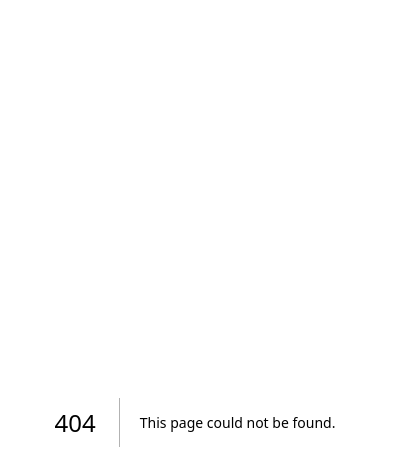
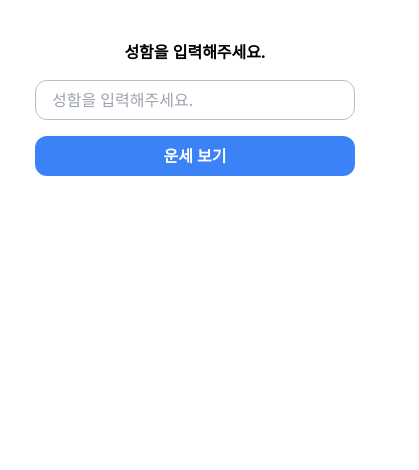
Before and after one commit to Hyun-EG/fortune-doctor-assignment, a Next.js app: page /username in a window 390 px wide. Before the commit this address had no page. Shown: the top 470 px of the page, 419 px wide, since content can reach past the window. Built offline with nearby package versions, Linux system fonts and the light colour scheme.

Commit message:
Feat: 정보 기입 페이지  및 세션스토리지 로직 추가 및 페이지별 반응형 디자인 수정:

```diff
--- a/app/_components/fortune-table/Header.tsx
+++ b/app/_components/fortune-table/Header.tsx
@@ -1,8 +1,9 @@
 const Header = () => {
+  const name = sessionStorage.getItem("name");
   return (
     <header className="w-full h-14 pt-3 flex flex-col gap-1 bg-[url('/images/img-layer.png')] bg-no-repeat bg-cover">
       <p className="text-center font-bold text-fortune-table-title-text-color">
-        김로켓님의 사주
+        {name}님의 사주
       </p>
       <p className="text-center text-xl font-extrabold text-fortune-table-title-text-color">
         1980년 8월27일 08:10
--- a/app/_pages/Home.tsx
+++ b/app/_pages/Home.tsx
@@ -1,14 +1,17 @@
+"use client";
+
 import FortuneTable from "@/app/_components/fortune-table/FortuneTable";
 const Home = () => {
+  const name = sessionStorage.getItem("name");
   return (
-    <div className="relative w-[375px] min-h-[2081px] flex flex-col justify-end items-center bg-[url('/images/bg.webp')] bg-cover bg-no-repeat">
-      <div className="absolute left-[17%] top-[31.5%]">
+    <div className="relative min-w-[448px] min-h-[2340px] flex flex-col justify-end items-center bg-[url('/images/bg.webp')] bg-cover bg-no-repeat">
+      <div className="absolute left-[18.5%] top-[33.9%]">
         <p className="font-bold">이제 본격적으로</p>
-        <p className="font-bold">OO님의 사주팔자를</p>
+        <p className="font-bold">{name}님의 사주팔자를</p>
         <p className="font-bold">분석해볼 차례네요.</p>
       </div>
-      <div className="absolute left-[14%] top-[49.2%]">
-        <p className="font-bold">제가 OO님의 사주를</p>
+      <div className="absolute left-[17%] top-[52.5%]">
+        <p className="font-bold">제가 {name}님의 사주를</p>
         <p className="font-bold">보기 쉽게 표로 정리했어요</p>
       </div>
       <div className="mb-20">
--- a/app/_pages/IntroScreen.tsx
+++ b/app/_pages/IntroScreen.tsx
@@ -8,7 +8,7 @@ import { useRouter } from "next/navigation";
 const IntroScreen = () => {
   const router = useRouter();
   return (
-    <div className="relative w-[375px] min-h-[667px] flex justify-center items-end bg-[url('/images/intro-screen.webp')] bg-cover bg-center">
+    <div className="relative min-w-[448px] min-h-[667px] flex justify-center items-end bg-[url('/images/intro-screen.webp')] bg-cover bg-center">
       <div className="absolute left-8 top-8">
         <div
           className="flex flex-col gap-2"
@@ -41,16 +41,16 @@ const IntroScreen = () => {
             곧 찾아올지도 몰라요&quot;
           </p>
         </div>
-        <div
+        <button
           onClick={() => {
-            router.push("/home");
+            router.push("/username");
           }}
           className="w-32 h-10 flex justify-center items-center bg-white rounded-3xl"
         >
           <span className="inline-block text-xl font-bold animate-bounce [animation-duration:1.5s]">
             Touch!
           </span>
-        </div>
+        </button>
       </div>
     </div>
   );
--- /dev/null
+++ b/app/_pages/UserName.tsx
@@ -0,0 +1,40 @@
+"use client";
+
+import { useRouter } from "next/navigation";
+import { useState } from "react";
+
+const UserName = () => {
+  const router = useRouter();
+  const [inputValue, setInputValue] = useState("");
+
+  const postName = () => {
+    if (inputValue.trim() === "") {
+      alert("이름을 입력해주세요.");
+    } else {
+      sessionStorage.setItem("name", inputValue);
+      router.push("/home");
+    }
+  };
+  return (
+    <div className="min-w-[448px] min-h-screen flex flex-col items-center">
+      <div className="mb-4 text-center font-bold">성함을 입력해주세요.</div>
+      <input
+        value={inputValue}
+        onChange={(e) => {
+          setInputValue(e.target.value);
+        }}
+        placeholder="성함을 입력해주세요."
+        className="w-80 h-10 px-4 border border-[#bebebe] rounded-xl outline-blue-500"
+        type="text"
+      />
+      <button
+        onClick={() => postName()}
+        className="w-80 h-10 mt-4 rounded-xl text-white font-bold bg-blue-500 "
+      >
+        운세 보기
+      </button>
+    </div>
+  );
+};
+
+export default UserName;
--- /dev/null
+++ b/app/username/page.tsx
@@ -0,0 +1,11 @@
+import UserName from "../_pages/UserName";
+
+const page = () => {
+  return (
+    <div className="w-full min-h-screen py-10 flex flex-col items-center">
+      <UserName />
+    </div>
+  );
+};
+
+export default page;
```
